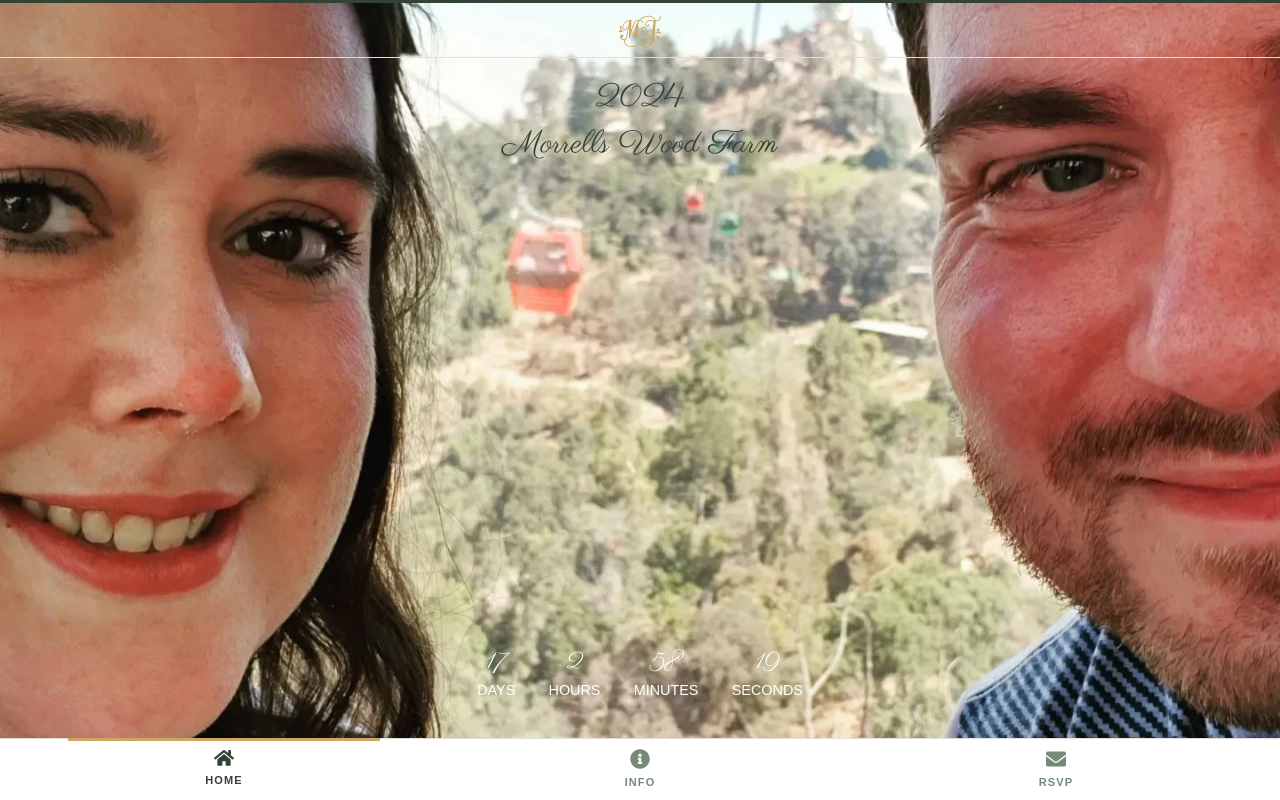
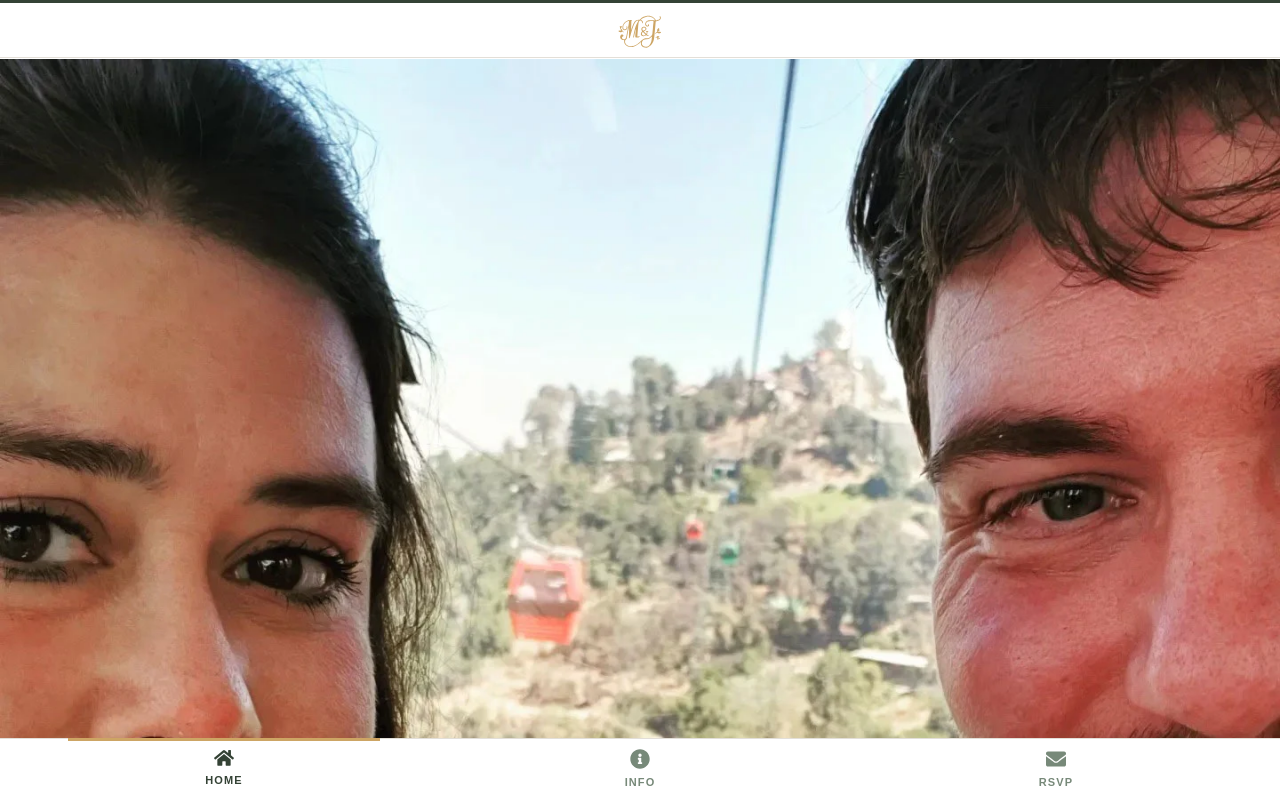
Before and after one commit to williamdavies90/hannah-mark-wedding, a SvelteKit app: page / in a window 1280 px wide. Built offline with nearby package versions, Linux system fonts and the light colour scheme.

Commit message:
update message

```diff
--- a/src/routes/+page.svelte
+++ b/src/routes/+page.svelte
@@ -5,6 +5,7 @@
   let minutes = 0;
   let seconds = 0;
   let interval;
+  import mainImg from '$lib/images/family.webp';
 
   const calculateCountdown = () => {
     const countToDate = new Date('2024-08-17T00:00:00+01:00').getTime(); // UK time zone
@@ -33,25 +34,27 @@
 </svelte:head>
 
 <!-- Hero -->
-<div class="text-center bg-image home-bg">
+<div class="text-center">
   <div class="mask position-relative">
-	<div style="left:0;right:0;margin:auto;position:fixed;top:80px;">
-		<h1 class="mb-2"> 2024</h1>
+	<div style="left:0;right:0;margin:auto;position:fixed;top:59px;">
+		      <img width="100%" src={mainImg} alt="Image" />
 
-		<h2 class="mb-2"><a target="_blank" href="https://morrellswoodfarm.co.uk/weddings-and-civil-ceremonies-venue-hire/">Morrells Wood Farm</a></h2>
+    <h1 class="mt-4">2nd November 2024</h1>
 
-    </div>
-    <div class="hp-bottom">
-      <div class="text-white">
-
-
-		<ul class="text-center mb-1">
+      <div>
+        <ul class="text-center mb-1">
 			<li><span>{days}</span> days</li>
 			<li><span>{hours}</span> Hours</li>
 			<li><span>{minutes}</span> Minutes</li>
 			<li><span>{seconds}</span> Seconds</li>
 		</ul>
+        		<h2 class="mt-4 mb-2"><a target="_blank" href="https://morrellswoodfarm.co.uk/weddings-and-civil-ceremonies-venue-hire/">Netley Hall</a></h2>
+
+
       </div>
+    </div>
+    <div>
+
     </div>
   </div>
 </div>
```
